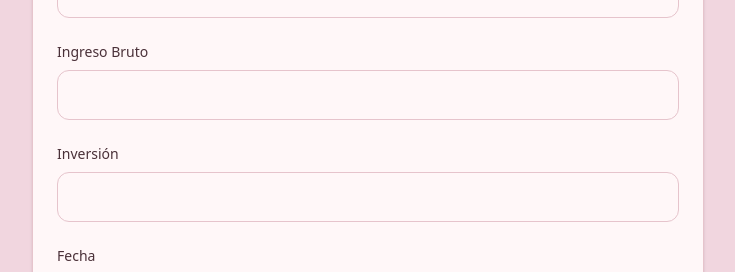
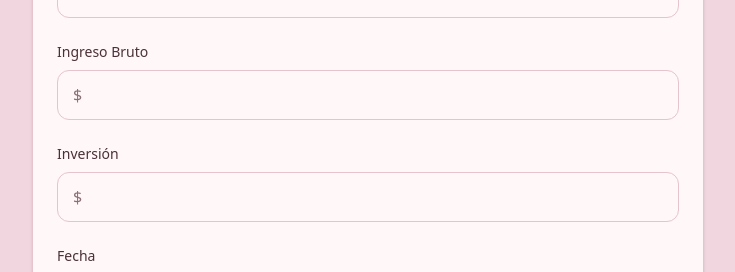
Before and after one commit to Serech-dev/market-manager, a React app in the folder frontend/: page /new-sale in a window 1280 px wide. Shown: the part 265-537 px from the top of the page, without its empty margins (272-1007 px from the left). Built offline with nearby package versions, Linux system fonts and the light colour scheme; the HTML template or start-up script is replaced by a standard one.

Commit message:
[front] implement toast on sale requests

```diff
--- a/frontend/package.json
+++ b/frontend/package.json
@@ -14,6 +14,7 @@
     "axios": "^1.18.1",
     "react": "^19.2.7",
     "react-dom": "^19.2.7",
+    "react-hot-toast": "^2.6.0",
     "react-router-dom": "^7.18.2",
     "tailwindcss": "^4.3.3"
   },
--- a/frontend/src/App.jsx
+++ b/frontend/src/App.jsx
@@ -1,4 +1,5 @@
 import { BrowserRouter, Routes, Route } from "react-router-dom";
+import { Toaster } from "react-hot-toast";
 
 import Dashboard from "./pages/Dashboard";
 import EditSale from "./pages/EditSale";
@@ -6,6 +7,15 @@ import NewSale from "./pages/NewSale";
 
 function App() {
     return (
+
+        <>
+            <Toaster
+                position="top-center"
+                toastOptions={{
+                    duration: 2500,
+                }}
+            />
+
         <BrowserRouter>
             <Routes>
                 <Route path="/" element={<Dashboard />} />
@@ -13,6 +23,7 @@ function App() {
                 <Route path="/sales/:id/edit" element={<EditSale />} />
             </Routes>
         </BrowserRouter>
+        </>
     );
 }
 
--- a/frontend/src/components/SaleForm.jsx
+++ b/frontend/src/components/SaleForm.jsx
@@ -69,6 +69,20 @@ function SaleForm({ onSubmit, initialSale }) {
                     Ingreso Bruto
                 </label>
 
+                    <div className="relative">
+                        <span
+                            className="
+                                absolute
+                                left-4
+                                top-1/2
+                                -translate-y-1/2
+                                text-[var(--text-secondary)]
+                                font-medium
+                            "
+                        >
+                            $
+                        </span>
+
                     <input
                         id="gross_amount"
                         type="number"
@@ -81,7 +95,8 @@ function SaleForm({ onSubmit, initialSale }) {
                             border
                             border-[var(--border)]
                             bg-[var(--surface)]
-                        px-4
+                            pl-8
+                            pr-4
                             py-3
                             text-[var(--text-primary)]
                             outline-none
@@ -92,6 +107,7 @@ function SaleForm({ onSubmit, initialSale }) {
                         "
                     />
                 </div>
+            </div>
 
             <div className="space-y-2">
                 <label
@@ -100,6 +116,20 @@ function SaleForm({ onSubmit, initialSale }) {
                 >
                     Inversión
                 </label>
+
+                <div className="relative">
+                        <span
+                            className="
+                                absolute
+                                left-4
+                                top-1/2
+                                -translate-y-1/2
+                                text-[var(--text-secondary)]
+                                font-medium
+                            "
+                        >
+                            $
+                        </span>
 
                 <input
                     id="investment_amount"
@@ -113,7 +143,8 @@ function SaleForm({ onSubmit, initialSale }) {
                         border
                         border-[var(--border)]
                         bg-[var(--surface)]
-                        px-4
+                        pl-8
+                        pr-4
                         py-3
                         text-[var(--text-primary)]
                         outline-none
@@ -123,6 +154,7 @@ function SaleForm({ onSubmit, initialSale }) {
                         focus:ring-[var(--primary)]/20
                     "
                 />
+                </div>
             </div>
 
             <div className="space-y-2">
--- a/frontend/src/pages/Dashboard.jsx
+++ b/frontend/src/pages/Dashboard.jsx
@@ -26,28 +26,23 @@ function Dashboard() {
     const [filterMode, setFilterMode] = useState("day");
 
     async function handleDelete(id) {
+
+        const confirmed = window.confirm(
+            "¿Seguro que deseas eliminar esta venta?"
+        );
+
+        if (!confirmed) {
+            return;
+        }
+
         try {
             await api.delete(`sales/${id}/`);
 
-            const query =
-                filterMode === "day"
-                    ? `date=${selectedDate}`
-                    : `month=${selectedMonth}`;
-
-            const response = await api.get(
-                `sales/summary/?${query}`
-            );
-
-            setSummary(response.data);
-
-            const salesResponse = await api.get(
-                `sales/?${query}`
-            );
-
-            setSales(salesResponse.data);
-
+            toast.success("Venta eliminada.");
+            fetchSales();
         } catch (error) {
             console.error(error);
+            toast.error("No se pudo eliminar la venta.");
         }
     }
 
--- a/frontend/src/pages/EditSale.jsx
+++ b/frontend/src/pages/EditSale.jsx
@@ -1,7 +1,8 @@
+import { useNavigate, useParams } from "react-router-dom";
+import SaleForm from "../components/SaleForm";
 import { useEffect, useState } from "react";
-import { useNavigate, useParams } from "react-router-dom";
+import toast from "react-hot-toast";
 import api from "../services/api";
-import SaleForm from "../components/SaleForm";
 
 function EditSale() {
     const { id } = useParams();
@@ -23,11 +24,19 @@ function EditSale() {
         try {
             await api.patch(`sales/${id}/`, updatedSale);
 
+            toast.success("Venta actualizada.");
+
             navigate("/");
-        } catch (error) {
-            console.error(
-                error.response?.data || error.message
-            );
+        }
+        catch (error) {
+            console.error(error);
+
+            if (error.response?.status === 400) {
+                toast.error("Verifique el monto ingresado.");
+                return;
+            }
+
+            toast.error("Ocurrió un error inesperado.");
         }
     }
 
--- a/frontend/src/pages/NewSale.jsx
+++ b/frontend/src/pages/NewSale.jsx
@@ -1,6 +1,7 @@
 import { useNavigate } from "react-router-dom";
+import SaleForm from "../components/SaleForm";
+import toast from "react-hot-toast";
 import api from "../services/api";
-import SaleForm from "../components/SaleForm";
 
 function NewSale() {
     const navigate = useNavigate();
@@ -9,14 +10,18 @@ function NewSale() {
         try {
             const response = await api.post("sales/", sale);
 
-            console.log("Venta creada:", response.data);
+            toast.success("Venta creada correctamente.");
 
             navigate("/");
         } catch (error) {
-            console.error(
-                "Error creando venta:",
-                error.response?.data || error.message
-            );
+            console.error(error);
+
+            if (error.response?.status === 400) {
+                toast.error("Verifique el monto ingresado.");
+                return;
+            }
+
+            toast.error("Ocurrió un error inesperado.");
         }
     }
 
```
Also changed, not shown: 1 other file (tests, documents, lock files or other folders). Lines whose indentation alone changed are shown as unchanged.
